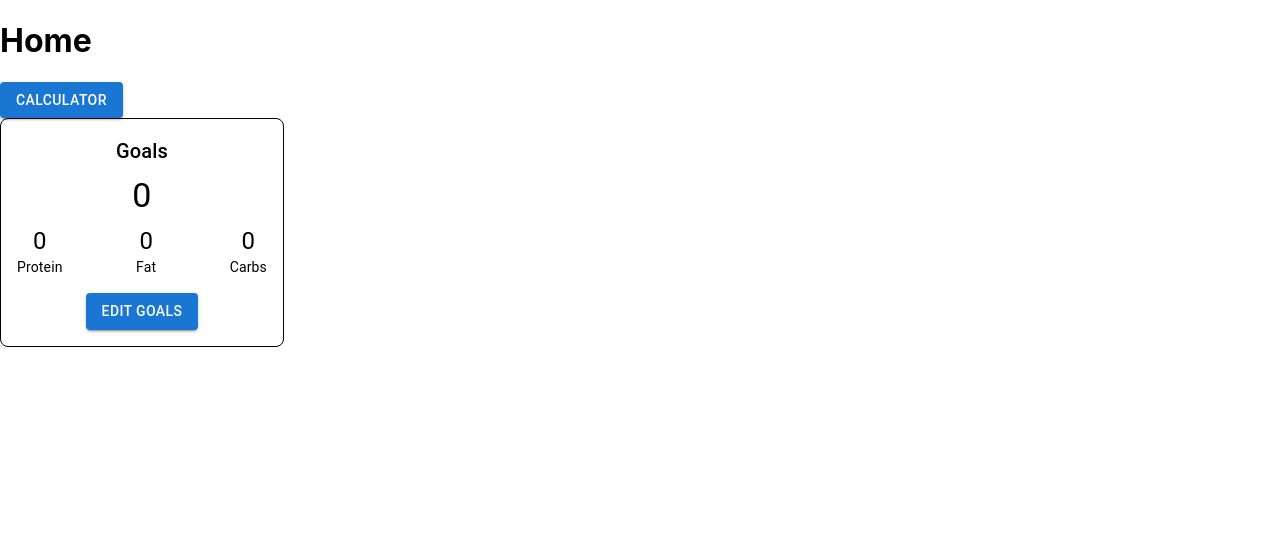
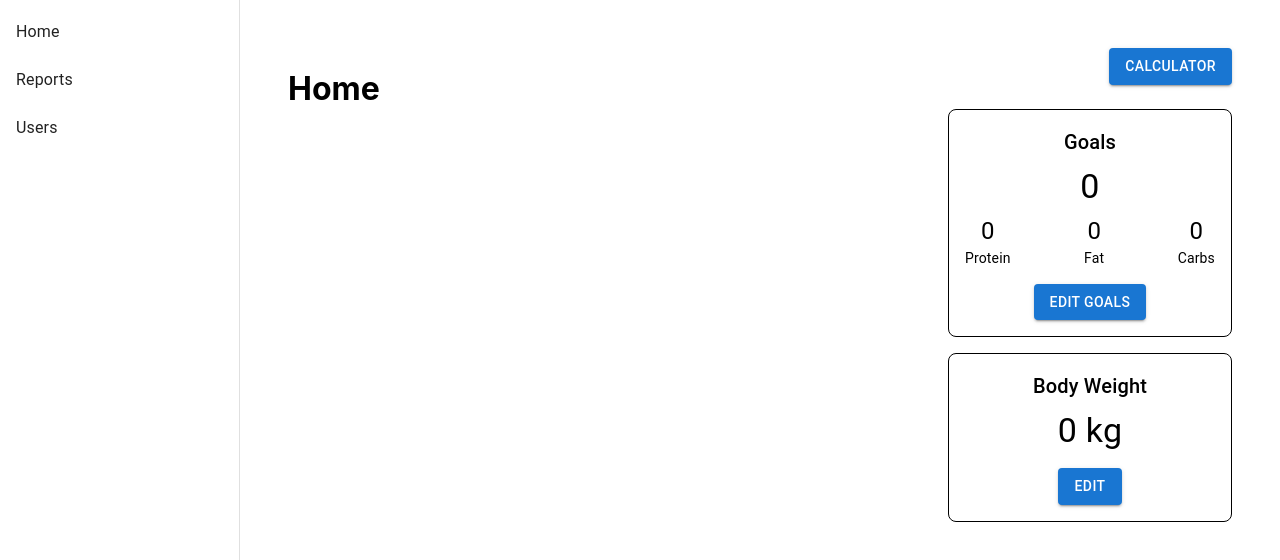
Before and after one commit to DanBesu/TheNutribook-DiplomaThesis, a React (Create React App) app in the folder interface/: page /home in a window 1280 px wide. Shown: the top 560 px of the page. Built offline with nearby package versions, Linux system fonts and the light colour scheme.

Commit message:
[Interface]Visual Architecture & Bodyweight Section (#7)

```diff
--- a/interface/src/AppRouter.js
+++ b/interface/src/AppRouter.js
@@ -1,37 +1,54 @@
-import { createBrowserRouter, RouterProvider } from "react-router-dom";
+import { createBrowserRouter, RouterProvider, Outlet } from "react-router-dom";
+import { Box } from '@mui/material';
+import { Navigate } from 'react-router-dom';
 
-import RootPage from "./pages/RootPage";
+import Menu from "./components/app-menu";
 import Login from "./pages/login";
 import Register from "./pages/register";
 import Home from "./pages/home";
 
+const RootPage = () => (
+    <Box sx={{ display: 'flex' }}>
+        <Menu />
+        <Box component="main" sx={{ flexGrow: 1, p: 3 }}>
+            <Outlet />
+        </Box>
+    </Box>
+);
+
 const router = createBrowserRouter([
     {
         path: "/",
-        element: <RootPage/>,
+        element: <RootPage />,
+        children: [
+            {
+                path: "/",
+                element: <Navigate to="/home" replace />,
             },
             {
-        path: "/home",
-        element: <Home/>,
+                path: "home",
+                element: <Home />,
             },
             {
-        path: "/reports",
-        element: <>Reports</>
+                path: "reports",
+                element: <>Reports</>,
             },
             {
-        path: "/calculator",
-        element: <>Calculator</>
+                path: "users",
+                element: <>Users</>,
+            },
+        ],
     },
     {
         path: "/login",
-        element: <Login/>
+        element: <Login />,
     },
     {
         path: "/register",
-        element: <Register/>
+        element: <Register />,
     },
 ]);
 
-const AppRouter = () => <RouterProvider router={router}/>
+const AppRouter = () => <RouterProvider router={router} />
 
 export default AppRouter;
--- /dev/null
+++ b/interface/src/components/app-menu/index.js
@@ -0,0 +1,34 @@
+import React from 'react';
+import { List, ListItem, ListItemText, Drawer, Box, Typography } from '@mui/material';
+import { Link } from 'react-router-dom';
+
+const Menu = () => {
+    return (
+        <Drawer
+            variant="permanent"
+            anchor="left"
+            sx={{
+                width: 240,
+                flexShrink: 0,
+                [`& .MuiDrawer-paper`]: { width: 240, boxSizing: 'border-box' },
+            }}
+        >
+            <Box sx={{ overflow: 'auto' }}>
+                <List>
+                    {['home', 'reports', 'users'].map((text, index) => (
+                        <ListItem
+                            key={text}
+                            component={Link}
+                            to={`/${text}`}
+                            sx={{ textDecoration: 'none', color: 'inherit', cursor: 'pointer' }}
+                        >
+                            <ListItemText primary={text.charAt(0).toUpperCase() + text.slice(1)} />
+                        </ListItem>
+                    ))}
+                </List>
+            </Box>
+        </Drawer>
+    );
+}
+
+export default Menu;
--- /dev/null
+++ b/interface/src/components/body-weight-goals/index.js
@@ -0,0 +1,73 @@
+import React, { useState, useEffect } from 'react';
+import { Box, Typography, Button, TextField } from '@mui/material';
+import { Formik, Form, Field } from 'formik';
+import * as Yup from 'yup';
+
+import ModalComponent from '../modal';
+
+const validationSchema = Yup.object().shape({
+    bodyWeight: Yup.number().positive().required('Required'),
+});
+
+const BodyWeightGoals = () => {
+    const [open, setOpen] = useState(false);
+    const [bodyWeight, setBodyWeight] = useState(0);
+
+    useEffect(() => {
+        const storedBodyWeight = localStorage.getItem('bodyWeight');
+        setBodyWeight(storedBodyWeight ? parseInt(storedBodyWeight, 10) : 0);
+    }, []);
+
+    const handleOpen = () => setOpen(true);
+    const handleClose = () => setOpen(false);
+
+    const handleSave = (values) => {
+        localStorage.setItem('bodyWeight', values.bodyWeight);
+        setBodyWeight(values.bodyWeight);
+        handleClose();
+    }
+
+    return (
+        <Box sx={{ border: '1px solid', borderRadius: '8px', p: 2, textAlign: 'center', width: '250px', mt: 2 }}>
+            <Typography variant="h6">Body Weight</Typography>
+            <Typography variant="h4" sx={{ mt: 1 }}>{bodyWeight} kg</Typography>
+            <Button variant="contained" color="primary" sx={{ mt: 2 }} onClick={handleOpen}>
+                Edit
+            </Button>
+            <ModalComponent open={open} onClose={handleClose}>
+                <Typography variant="h6" component="h2">Edit Body Weight</Typography>
+                <Formik
+                    initialValues={{ bodyWeight }}
+                    validationSchema={validationSchema}
+                    onSubmit={handleSave}
+                >
+                    {({ errors, touched }) => (
+                        <Form>
+                            <Field
+                                as={TextField}
+                                id="bodyWeightInput"
+                                label="Body Weight"
+                                name="bodyWeight"
+                                type="number"
+                                fullWidth
+                                sx={{ mt: 2 }}
+                                error={touched.bodyWeight && !!errors.bodyWeight}
+                                helperText={touched.bodyWeight && errors.bodyWeight}
+                            />
+                            <Button
+                                variant="contained"
+                                color="primary"
+                                type="submit"
+                                sx={{ mt: 2 }}
+                            >
+                                Save
+                            </Button>
+                        </Form>
+                    )}
+                </Formik>
+            </ModalComponent>
+        </Box>
+    );
+}
+
+export default BodyWeightGoals;
--- a/interface/src/pages/home/index.js
+++ b/interface/src/pages/home/index.js
@@ -1,9 +1,10 @@
 import React, { useState } from 'react';
+import { Button, Box } from '@mui/material';
 
-import { Button } from '@mui/material';
 import ModalComponent from '../../components/modal';
 import CalorieCalculator from '../../components/calorie-calculator';
 import CalorieGoals from '../../components/calorie-goals';
+import BodyWeightGoals from '../../components/body-weight-goals';
 
 const Home = () => {
     const [isCalculatorModalOpen, setCalculatorModalOpen] = useState(false);
@@ -12,24 +13,30 @@ const Home = () => {
     const closeCalculator = () => setCalculatorModalOpen(false);
 
     return (
-        <div>
-            <h1>Home</h1>
+        <Box sx={{ display: 'flex', flexDirection: 'row', justifyContent: 'space-between', p: 3 }}>
+            <Box sx={{ flexGrow: 1 }}>
+                <h1>Home</h1>
+                {/* Add future content here */}
+            </Box>
+            <Box sx={{ display: 'flex', flexDirection: 'column', alignItems: 'flex-end' }}>
+                <Button
+                    variant="contained"
+                    onClick={openCalculator}
+                    sx={{ mb: 3 }}
+                >
+                    Calculator
+                </Button>
+                <CalorieGoals />
+                <BodyWeightGoals />
+            </Box>
             <ModalComponent
                 open={isCalculatorModalOpen}
                 onClose={closeCalculator}
             >
-                <CalorieCalculator/>
+                <CalorieCalculator />
             </ModalComponent>
-            <Button
-                variant="contained"
-                type='submit'
-                onClick={openCalculator}
-            >
-                Calculator
-            </Button>
-            <CalorieGoals />
-        </div>
-    )
+        </Box>
+    );
 }
 
 export default Home;
```
Also changed, not shown: interface/src/App.js (+10 -8 lines). Lines whose indentation alone changed are shown as unchanged.
